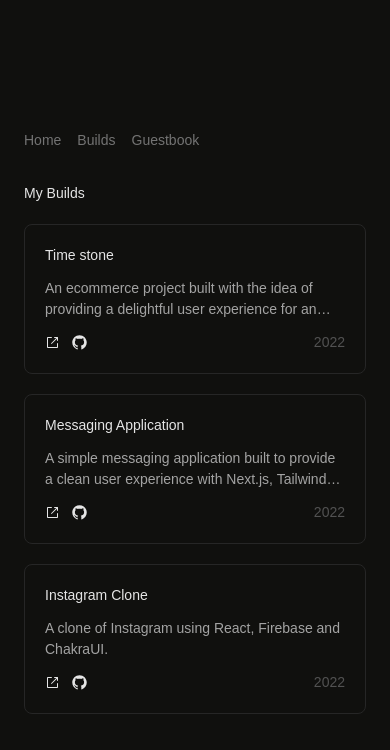
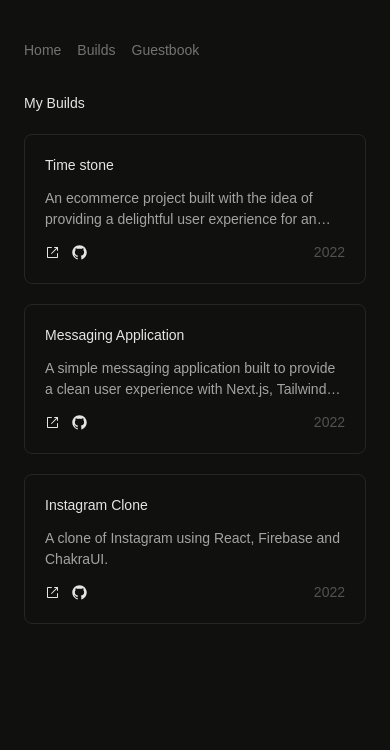
Before and after one commit to 0xdeathstalker/portfolio, a Next.js app: page /builds in a window 390 px wide. Shown: the top 750 px of the page. Built offline with nearby package versions, Linux system fonts and the light colour scheme; a web font is replaced by a local one.

Commit message:
fixed mobile view of builds page

```diff
--- a/src/pages/builds.tsx
+++ b/src/pages/builds.tsx
@@ -1,8 +1,8 @@
 import { Box, Flex } from "@chakra-ui/react"
 
-import { DEFAULT_X_PADDING, DEFAULT_FONT_SIZES } from "../lib/constants/ui"
 import Navbar from "../components/Misc/Navbar"
 import Builds from "../components/Sections/Builds"
+import { DEFAULT_X_PADDING, DEFAULT_FONT_SIZES } from "../lib/constants/ui"
 
 const builds = () => {
   return (
@@ -14,19 +14,18 @@ const builds = () => {
       py={{
         base: "10",
         md: "20",
-        // lg: "36"
       }}
       display="flex"
-      alignItems="center"
+      alignItems={{ md: "center" }}
       justifyContent="center"
       color="white"
-      fontSize={DEFAULT_FONT_SIZES}
+      fontSize={ DEFAULT_FONT_SIZES }
       overflowX="hidden"
     >
       <Flex
-        px={DEFAULT_X_PADDING}
-        gap={{base: "8", md:"16"}}
-        direction={{base: "column", md: "row"}}
+        px={ DEFAULT_X_PADDING }
+        gap={{ base: "8", md:"16" }}
+        direction={{ base: "column", md: "row" }}
       >
         <Navbar />
         <Flex
```
